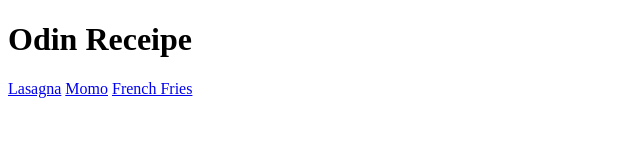
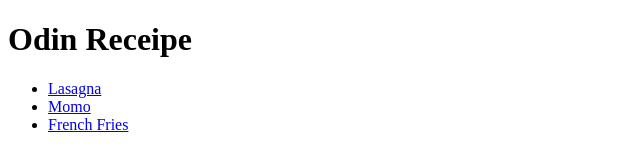
Before and after one commit to sauravmdhr/odin-receipes, a plain HTML site: page index.html in a window 1280 px wide. Shown: the whole page, without its empty margins (0-640 px from the left). Drawn offline with Linux system fonts and the light colour scheme.

Commit message:
Small fixes with the links
Fixed some links issues and lists.

```diff
--- a/index.html
+++ b/index.html
@@ -7,8 +7,10 @@
 </head>
 <body>
     <h1>Odin Receipe</h1>
-    <a href="./receipes/lasagna.html" target="_blank">Lasagna</a>
-    <a href="./receipes/momo.html" target="_blank">Momo</a>
-    <a href="./receipes/frenchfries.html" target="_blank">French Fries</a>
+    <ul>
+    <li><a href="./receipes/lasagna.html" target="_blank">Lasagna</a></li>
+    <li><a href="./receipes/momo.html" target="_blank">Momo</a></li>
+    <li><a href="./receipes/frenchfries.html" target="_blank">French Fries</a></li>
+    </ul>
 </body>
 </html>
```
